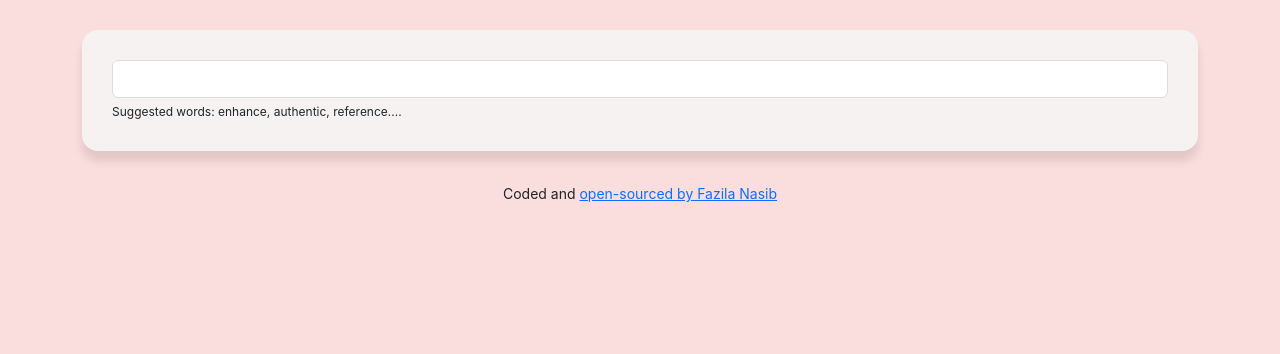
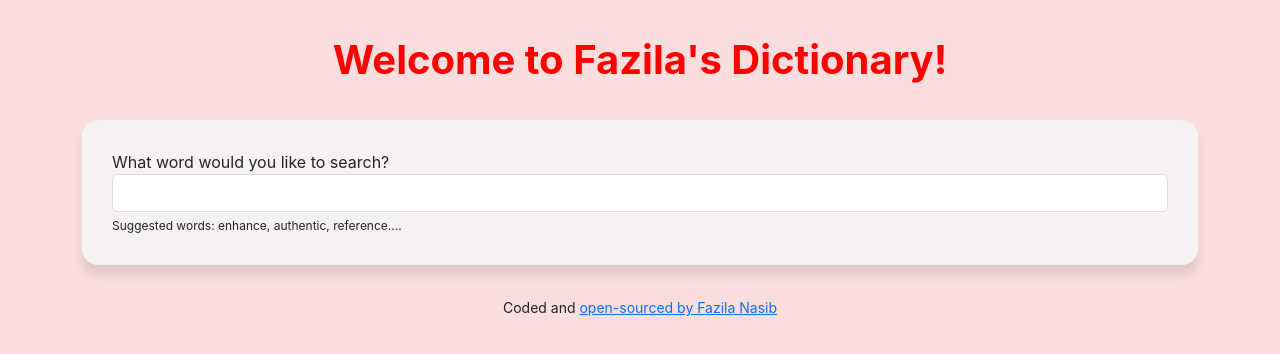
Before and after one commit to fazilanasib/dictionary, a React (Create React App) app: page / in a window 1280 px wide. Shown: the top 354 px of the page. Built offline with nearby package versions, Linux system fonts and the light colour scheme; no server answers.

Commit message:
fixed header

```diff
--- a/src/App.css
+++ b/src/App.css
@@ -4,6 +4,10 @@ body {
 
 .App-header {
   margin: 30px 0;
+  font-size: 40px;
+  font-weight: bolder;
+  color: red;
+  text-align: center;
 }
 
 .App-footer {
--- a/src/App.js
+++ b/src/App.js
@@ -6,7 +6,7 @@ function App() {
   return (
     <div className="App">
       <div className="container">
-        <header className="App-header"></header>
+        <header className="App-header">Welcome to Fazila's Dictionary!</header>
         <main>
           <Dictionary />
         </main>
--- a/src/Dictionary.js
+++ b/src/Dictionary.js
@@ -23,6 +23,7 @@ export default function Dictionary() {
     return (
       <div className="Dictionary">
         <section>
+          What word would you like to search?
           <form onSubmit={handleSubmit}>
             <input type="search" onChange={handleKeywordChange} />
           </form>
```
